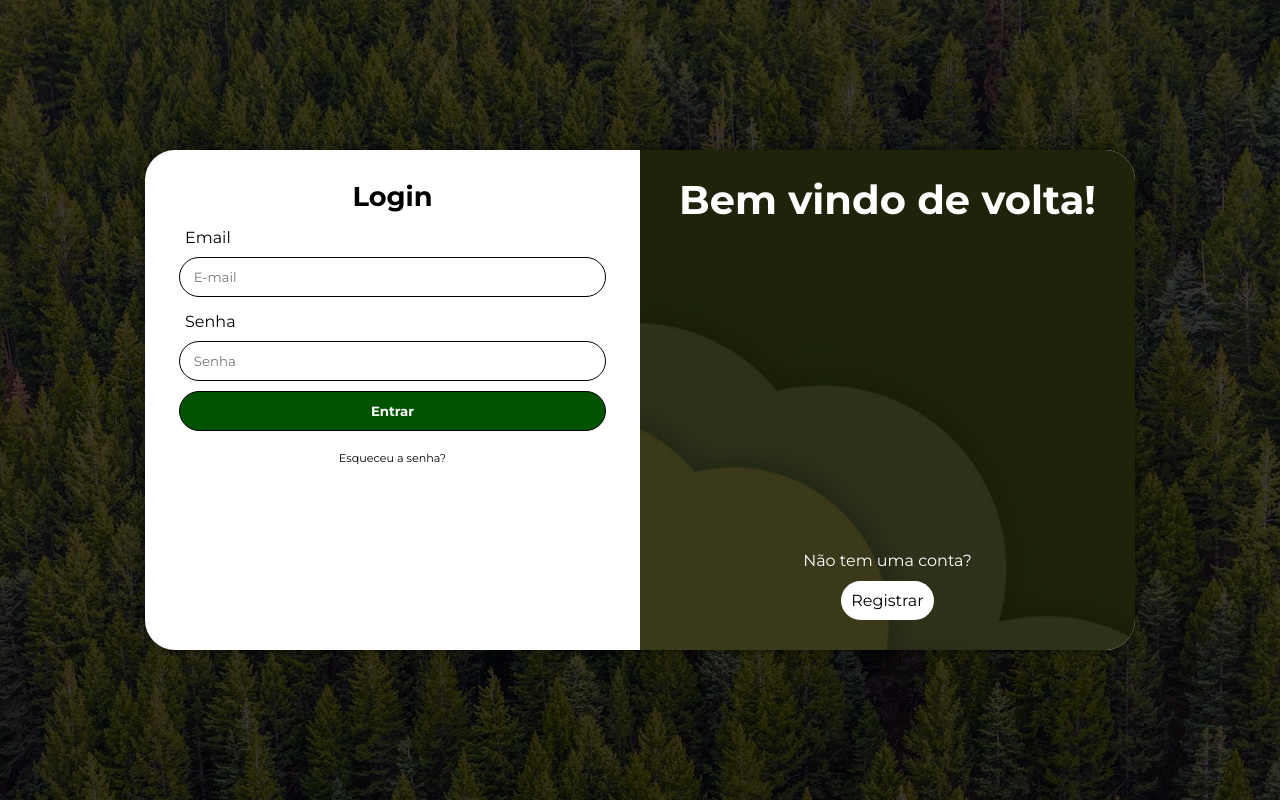
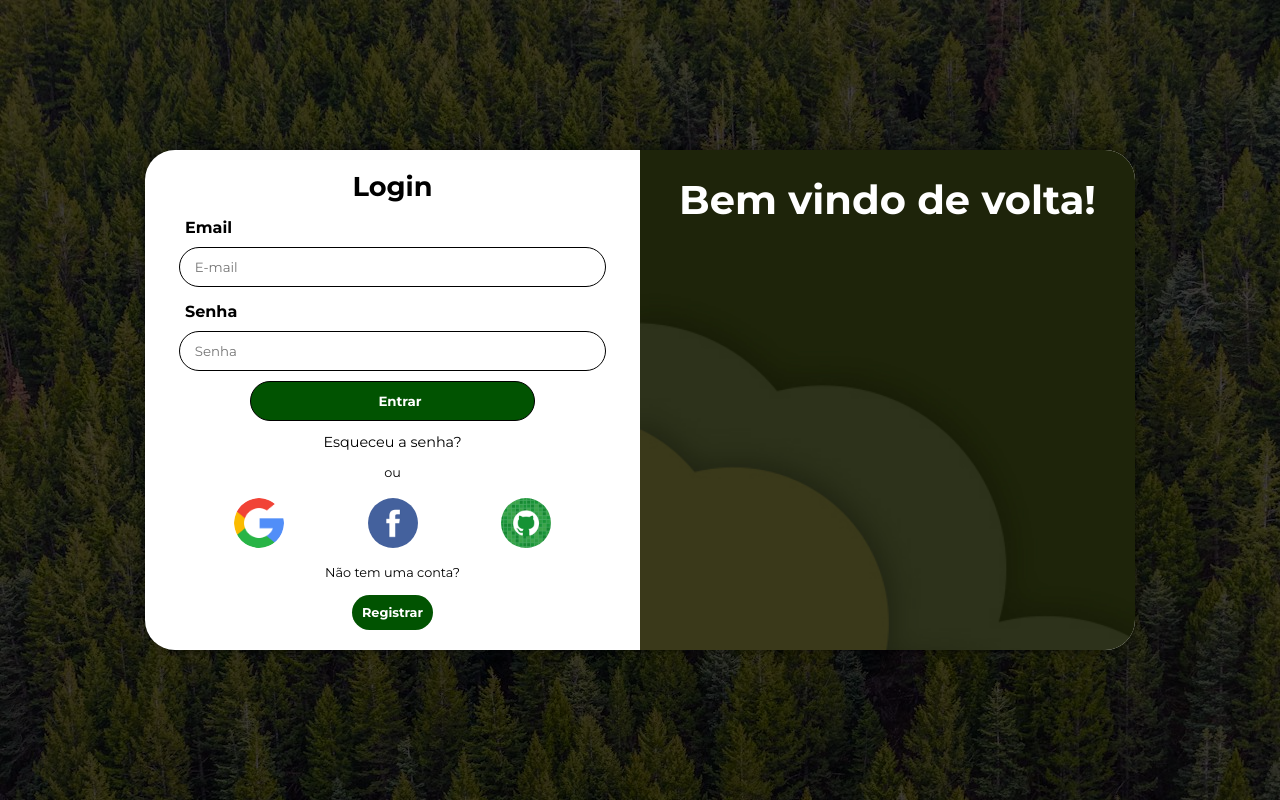
Before and after one commit to thiagoluza/site-login, a plain HTML site: page index.html in a window 1280 px wide. Drawn offline with Linux system fonts and the light colour scheme.

Commit message:
finalizado

```diff
--- a/estilos/media-query.css
+++ b/estilos/media-query.css
@@ -23,28 +23,6 @@
         color: white;
         text-align: center;
     }
-
-    p {
-        line-height: 40px;
-        text-align: center;
-        padding-top: 85%;
-        color: white;
-    }
-
-    p > a {
-        border-radius: 40px;
-        color: black;
-        background-color: white;
-        padding: 10px;
-        text-decoration: none;
-        transition-duration: 0.3s;
-    }
-
-    p > a:hover {
-        background-color: rgb(1, 83, 1);
-        color: white;
-    }
-
 }
 
 @media screen and (min-width:992px) {
@@ -72,26 +50,6 @@
         padding-top: 25px;
     }
 
-    p {
-        line-height: 40px;
-        text-align: center;
-        padding-top: 62%;
-        color: white;
-    }
-
-    p > a {
-        border-radius: 40px;
-        color: black;
-        background-color: white;
-        padding: 10px;
-        text-decoration: none;
-        transition-duration: 0.3s;
-    }
-
-    p > a:hover {
-        background-color: rgb(1, 83, 1);
-        color: white;
-    }
 
     .label {
         padding-top: 5px;
--- a/estilos/style.css
+++ b/estilos/style.css
@@ -58,7 +58,7 @@ section#login > div#form {
 
 h1 {
     font-size: 1.7em;
-    padding-top: 20px;
+    padding-top: 10px;
     text-align: center;
     margin-bottom: 10px;
 }
@@ -68,11 +68,13 @@ h1 {
 }
 
 .label {
-    padding-top: 15px;
+    font-weight: bold;
+    padding-top: 8px;
     padding-left: 10px;
 }
 
 input {
+    text-indent: 15px;
     border: 1px solid black;
     height: 40px;
     margin-top: 15px;
@@ -81,6 +83,9 @@ input {
 }
 
 input[type=submit] {
+    display: block;
+    width: 60%;
+    margin: 10px auto;
     background-color: rgb(1, 83, 1);
     color: white;
     font-weight: bold;
@@ -95,10 +100,10 @@ input[type=submit]:hover {
 
 form > .senha {
     margin: auto;
-    padding: 10px 0px;
+    padding: 2px 0px;
     color: black;
     text-decoration: none;
-    font-size: 0.7em;
+    font-size: 0.9em;
     width: 50%;
     display: block;
     text-align: center;
@@ -107,3 +112,46 @@ form > .senha {
 form > .senha:hover {
     text-decoration: underline;
 }
+
+.icon {
+    width: 100%;
+    display: flex;
+    justify-content: space-evenly;
+}
+
+.logo {
+    float: none;
+    display: block;
+    margin: 5px;
+    width: 50px;
+    border-radius: 50%;
+    transition: 0.5s;
+}
+
+.logo:hover {
+    width: 60px;
+    margin: 0px;
+    box-shadow: 0px 0px 10px rgba(0, 0, 0, 0.411);
+}
+
+p {
+    padding-top: 25%;
+    font-size: 0.8em;
+    line-height: 40px;
+    text-align: center;
+    color: rgb(0, 0, 0);
+}
+
+p > a {
+    font-weight: bold;
+    border-radius: 40px;
+    color: white;
+    background-color: rgb(1, 83, 1);
+    padding: 10px;
+    text-decoration: none;
+    transition-duration: 0.3s;
+}
+
+p > a:hover {
+    background-color: rgb(0, 59, 0);
+}
--- a/index.html
+++ b/index.html
@@ -12,23 +12,29 @@
         <section id="login">
             <div id="img">
             <h1>Bem vindo de volta!</h1>
-            <p>Não tem uma conta? <br>
-            <a href="#">Registrar</a></p>
             </div>
             <div id="form">
                 <h1>Login</h1>
                 <form action="login.php" method="post" autocomplete="on">
                     <div>
                         <div class="label" ><label for="ilogin">Email</label></div>
-                        <input type="email" name="email" id="iemail" placeholder="    E-mail" autocomplete="email" required>
+                        <input type="email" name="email" id="iemail" placeholder="E-mail" autocomplete="email" required>
                     </div>
                     <div>
                         <div class="label" ><label for="isenha">Senha</label></div>
-                        <input type="password" name="senha" id="isenha" placeholder="    Senha" autocomplete="current-password" required minlength="8" maxlength="20">
+                        <input type="password" name="senha" id="isenha" placeholder="Senha" autocomplete="current-password" required minlength="8" maxlength="20">
                     </div>
                     <input type="submit" value="Entrar">
                     <a class="senha" href="#">Esqueceu a senha?</a>
                 </form>
+                <p style="padding: 0px;" >ou</p>
+                <div class="icon">
+                    <a href=""><img class="logo" src="Imagens/logo-google.png" alt="google"></a>
+                    <a href=""><img class="logo" src="Imagens/logo-facebook.jpg" alt="facebook"></a>
+                    <a href=""><img class="logo" src="Imagens/logo-github.jpg" alt="github"></a>
+                </div>
+                <p style="padding: 0px;" >Não tem uma conta? <br>
+                    <a href="#">Registrar</a></p>
             </div>
         </section>
     </main>
```
Also changed, not shown: Imagens/logo-facebook.jpg (added), Imagens/logo-github.jpg (added), Imagens/logo-google.png (added).
